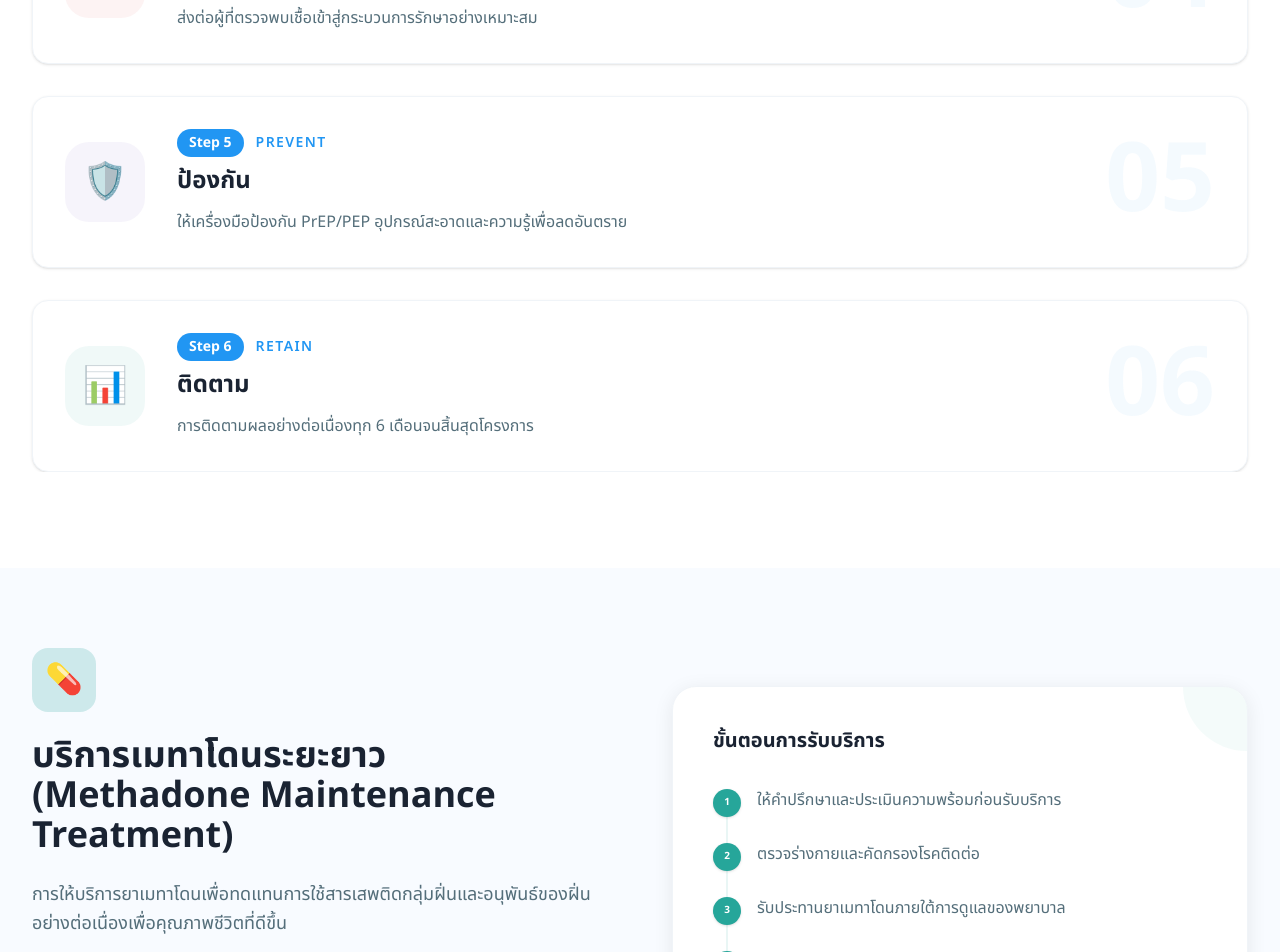
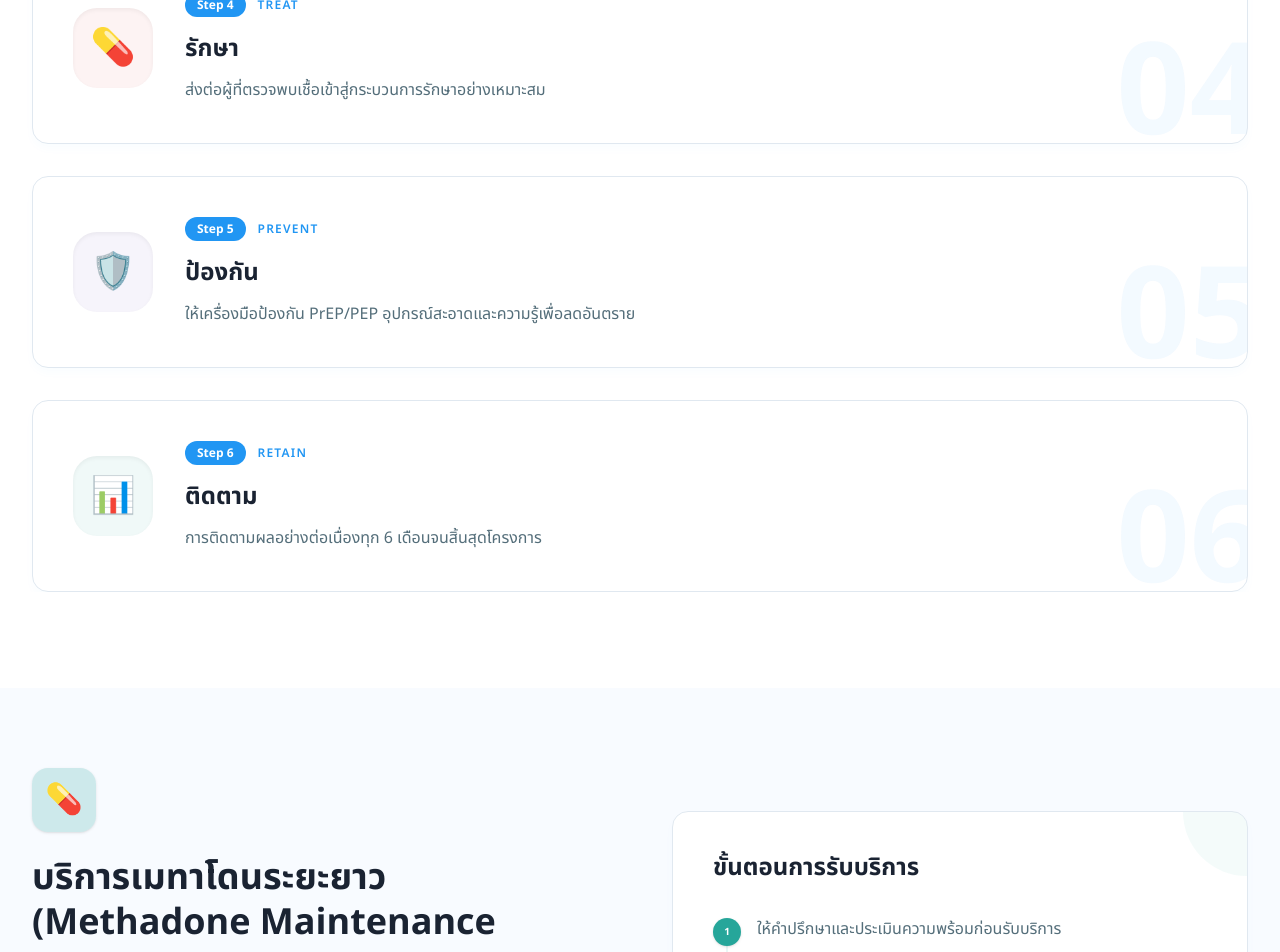
Before and after one commit to danya0365/care-team-nextjs, a Next.js app: page /services in a window 1280 px wide. Shown: the part 1360-2312 px from the top of the page. Built offline with nearby package versions, Linux system fonts and the light colour scheme.

Commit message:
refactor: integrate AnimatedCard component and apply visual enhancements including updated typography, hover effects, and spacing to ServicesView.

```diff
--- a/src/presentation/components/home/ServicesView.tsx
+++ b/src/presentation/components/home/ServicesView.tsx
@@ -53,32 +53,32 @@ export function ServicesView({ initialViewModel }: ServicesViewProps) {
           <div className="space-y-8">
             {viewModel.rrttprSteps.map((step, index) => (
               <AnimatedSection key={step.id} direction={index % 2 === 0 ? 'left' : 'right'} delay={index * 50}>
-                <div className="flex flex-col md:flex-row gap-8 items-center bg-white dark:bg-card-bg p-8 rounded-2xl border border-border-light dark:border-card-border shadow-sm hover:shadow-md transition-shadow">
-                  <div className="flex-shrink-0 w-20 h-20 rounded-3xl flex items-center justify-center text-4xl" style={{ backgroundColor: `${step.color}15` }}>
+                <AnimatedCard className="p-8 md:p-10 flex flex-col md:flex-row gap-8 items-center relative overflow-hidden group">
+                  <div className="flex-shrink-0 w-20 h-20 rounded-3xl flex items-center justify-center text-4xl shadow-inner" style={{ backgroundColor: `${step.color}15` }}>
                     {step.icon}
                   </div>
                   <div className="flex-1">
-                    <div className="flex items-center gap-3 mb-2">
-                       <span className="text-sm font-bold bg-primary text-white px-3 py-1 rounded-lg">
+                    <div className="flex items-center gap-3 mb-4">
+                       <span className="text-xs font-bold bg-primary text-white px-3 py-1 rounded-lg">
                         Step {step.step}
                       </span>
-                      <span className="text-sm font-semibold text-primary uppercase tracking-widest">
+                      <span className="text-xs font-semibold text-primary uppercase tracking-widest">
                         {step.titleEn}
                       </span>
                     </div>
-                    <h3 className="text-2xl font-bold text-text-primary dark:text-foreground mb-3">
+                    <h3 className="text-2xl font-bold text-text-primary dark:text-foreground mb-3 group-hover:text-primary transition-colors">
                       {step.titleTh}
                     </h3>
                     <p className="text-text-secondary dark:text-text-muted leading-relaxed">
                       {step.description}
                     </p>
                   </div>
-                  <div className="hidden lg:block">
-                    <span className="text-8xl font-black text-primary/5 select-none">
+                  <div className="hidden lg:block absolute -right-4 -bottom-4 opacity-5 group-hover:opacity-10 transition-opacity">
+                    <span className="text-9xl font-black text-primary select-none">
                       0{step.step}
                     </span>
                   </div>
-                </div>
+                </AnimatedCard>
               </AnimatedSection>
             ))}
           </div>
@@ -90,19 +90,19 @@ export function ServicesView({ initialViewModel }: ServicesViewProps) {
         <div className="max-w-7xl mx-auto px-4 sm:px-6 lg:px-8">
           <div className="grid grid-cols-1 lg:grid-cols-2 gap-16 items-center">
             <AnimatedSection direction="left">
-               <div className="w-16 h-16 rounded-2xl bg-accent/20 flex items-center justify-center text-3xl mb-6">
+               <div className="w-16 h-16 rounded-2xl bg-accent/20 flex items-center justify-center text-3xl mb-6 shadow-sm">
                 {viewModel.methadoneService.icon}
               </div>
-              <h2 className="text-3xl md:text-4xl font-bold text-text-primary dark:text-foreground mb-6">
+              <h2 className="text-3xl md:text-4xl font-bold text-text-primary dark:text-foreground mb-6 leading-tight">
                 {viewModel.methadoneService.title}
               </h2>
-              <p className="text-lg text-text-secondary dark:text-text-muted mb-8 leading-relaxed">
+              <p className="text-lg text-text-secondary dark:text-text-muted mb-8 leading-relaxed italic">
                 {viewModel.methadoneService.description}
               </p>
 
-              <div className="p-6 bg-white dark:bg-card-bg rounded-2xl shadow-card border border-accent/10">
+              <AnimatedCard className="p-6 border-accent/20">
                 <h4 className="font-bold text-accent mb-4 flex items-center gap-2">
-                  <span className="w-2 h-2 rounded-full bg-accent" />
+                  <span className="w-2 h-2 rounded-full bg-accent animate-pulse" />
                   กลุ่มเป้าหมายหลัก
                 </h4>
                 <ul className="grid grid-cols-1 sm:grid-cols-2 gap-3">
@@ -112,14 +112,14 @@ export function ServicesView({ initialViewModel }: ServicesViewProps) {
                     </li>
                   ))}
                 </ul>
-              </div>
+              </AnimatedCard>
             </AnimatedSection>
 
             <AnimatedSection direction="right" delay={200}>
-              <div className="bg-white dark:bg-card-bg p-8 md:p-10 rounded-3xl shadow-elevated border border-border-light dark:border-card-border relative overflow-hidden">
+              <AnimatedCard className="p-8 md:p-10 relative overflow-hidden shadow-elevated">
                 <div className="absolute top-0 right-0 w-32 h-32 bg-accent/5 rounded-full -translate-y-1/2 translate-x-1/2" />
 
-                <h3 className="text-xl font-bold mb-8 text-text-primary dark:text-foreground">
+                <h3 className="text-2xl font-bold mb-8 text-text-primary dark:text-foreground">
                   ขั้นตอนการรับบริการ
                 </h3>
 
@@ -138,7 +138,7 @@ export function ServicesView({ initialViewModel }: ServicesViewProps) {
                     </div>
                   ))}
                 </div>
-              </div>
+              </AnimatedCard>
             </AnimatedSection>
           </div>
         </div>
```
